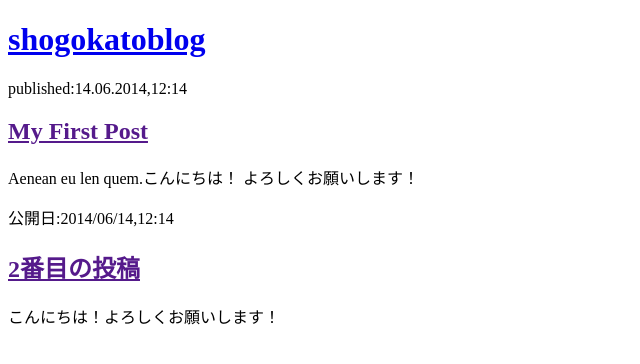
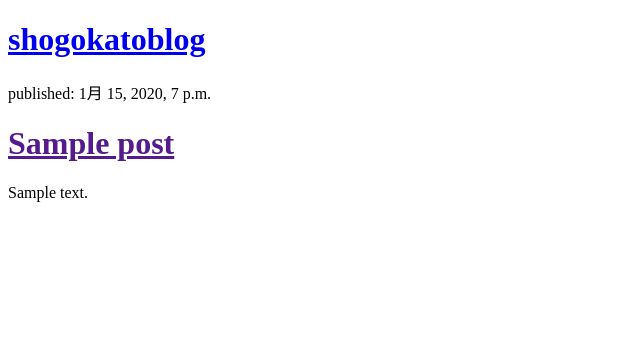
Before and after one commit to shogokatoxx/my-first-blog, a Django app: template blog/templates/blog/post_list.html in a window 1280 px wide. Shown: the top 364 px of the page, without its empty margins (0-640 px from the left). Run offline with Django 3.2, Linux system fonts and the light colour scheme; the template is opened without the code that fills it: values that come from a table or form of the project are taken from there, others are empty; tables that the repository leaves empty hold one stand-in row (values such as "Sample post").

Commit message:
Modified templates to display posts form database.

```diff
--- a/blog/templates/blog/post_list.html
+++ b/blog/templates/blog/post_list.html
@@ -8,17 +8,22 @@
     <div>
       <h1><a href="/">shogokatoblog</a></h1>
     </div>
+    <!-- これで項目の何が表示されるか指定できる -->
+    <!-- |linebreaksbrはpostのテキスト中の改行を段落に変換するフィルタに通す -->
+    {% for post in posts %}
+      <div>
+        <p>published: {{ post.published_date }}</p>
+        <h1><a href="">{{ post.title }}</a></h1>
+        <p>{{ post.text|linebreaksbr }}</p>
+      </div>
+    {% endfor %}
 
-    <div>
-      <p>published:14.06.2014,12:14</p>
-      <h2><a href="">My First Post</a></h2>
-      <p>Aenean eu len quem.こんにちは！ よろしくお願いします！</p>
-    </div>
+    <!-- これでリストの中身を表示できるが項目のタイトルしか表示できていない -->
+    <!-- {% for post in posts %}
+      {{ post }}
+    {% endfor %} -->
 
-    <div>
-      <p>公開日:2014/06/14,12:14</p>
-      <h2><a href="">2番目の投稿</a></h2>
-      <p>こんにちは！よろしくお願いします！</p>
-    </div>
+    <!-- djangoはposts変数をオブジェクトのリストと認識してしまう -->
+    <!-- {{ posts }} -->
   </body>
 </html>
```
Also changed, not shown: blog/views.py (+8 -1 lines).
